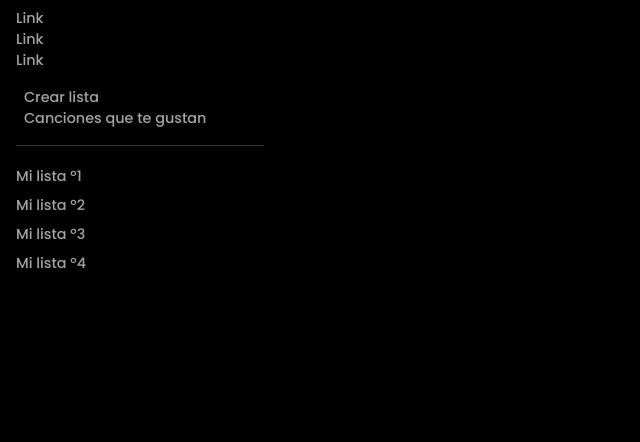
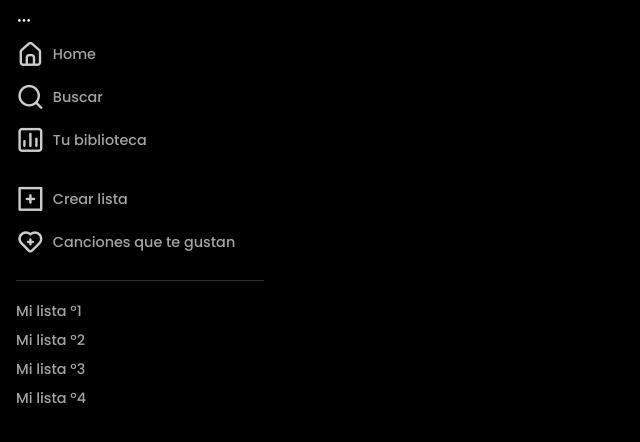
Before and after one commit to HoracioxBarrios/spotify, an Angular app: page / in a window 1280 px wide. Shown: the top 442 px of the page, without its empty margins (0-640 px from the left). Built offline with nearby package versions, Linux system fonts and the light colour scheme.

Commit message:
avance con componentes de pagina en sidebar - opciones

```diff
--- a/src/app/shared/components/side-bar/side-bar.component.html
+++ b/src/app/shared/components/side-bar/side-bar.component.html
@@ -3,8 +3,9 @@
     <ul class="side-bar__list list-one">
         <li *ngFor="let item of mainMenu.defaultOptions">
             <div class="list-wrapper-item">
-                <i class="uit uit-home-alt"></i>
-                <span class="side-bar__list list-label">Link</span>
+                <!-- <i class="uil {{item.icon}}"></i> -->
+                <i [ngClass]="['uil', item.icon]"></i>
+                <span class="side-bar__list list-label">{{item.name}}</span>
             </div>
         </li>
     </ul>
--- a/src/app/shared/components/side-bar/side-bar.component.ts
+++ b/src/app/shared/components/side-bar/side-bar.component.ts
@@ -20,7 +20,7 @@ export class SideBarComponent implements OnInit {
     this.mainMenu.defaultOptions = [
       {
         name: 'Home',
-        icon: 'uil uil-estate',
+        icon: 'uil-estate',
         router: ['/', 'auth']
       },
       {
--- a/src/index.html
+++ b/src/index.html
@@ -5,7 +5,7 @@
   <title>Spotify</title>
   <base href="/">
   <meta name="viewport" content="width=device-width, initial-scale=1">
-</head>
+  <link rel="stylesheet" href="https://unicons.iconscout.com/release/v4.2.0/css/line.css">
 <body>
   <app-root></app-root>
 </body>
```
